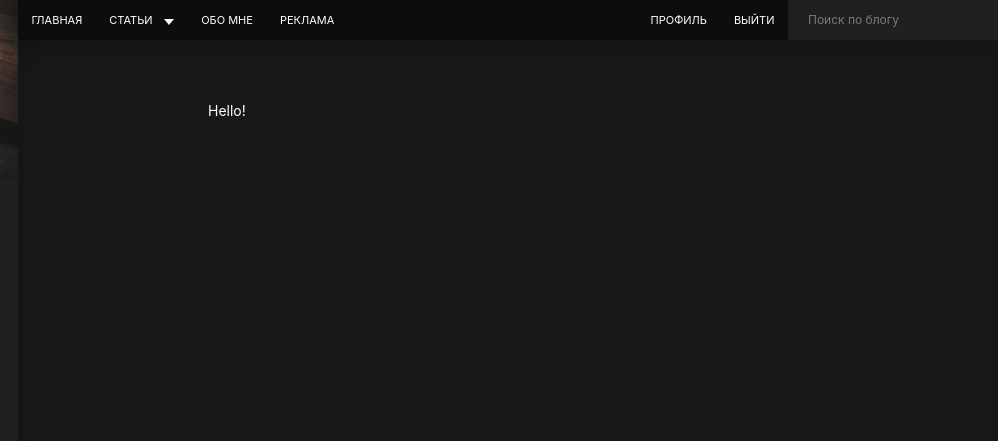
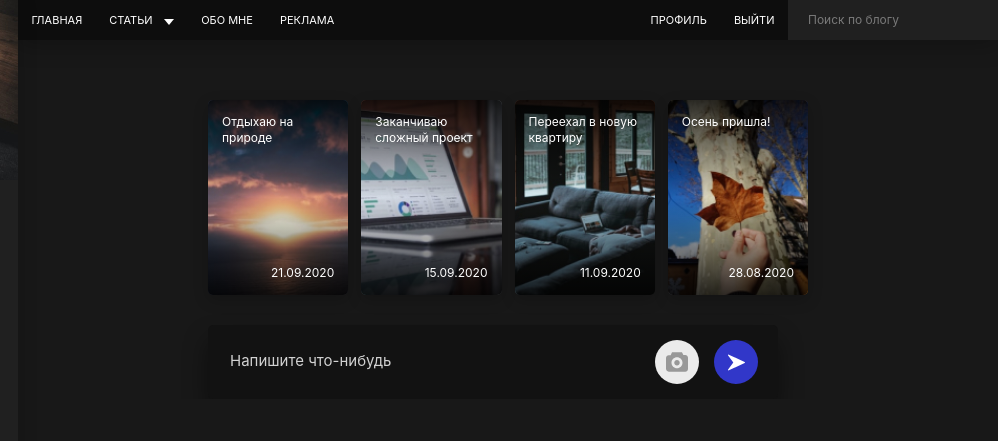
Before and after one commit to RVR2D2/my-personal_Blog, a website: page src/index.html in a window 1280 px wide. Shown: the top 441 px of the page, 282-1280 px from the left. Drawn offline with nearby package versions, Linux system fonts and the light colour scheme; files that its build step writes are made by us from their sources.

Commit message:
stories and form

```diff
--- /dev/null
+++ b/src/assets/scss/blocks/_add-post.scss
@@ -0,0 +1,62 @@
+.add-post {
+  padding: 1.5rem 2rem;
+  margin-right: 3rem;
+  background: $secondary;
+  border-radius: 5px;
+  box-shadow: 0 15px 25px rgba($black, .45);
+}
+
+.add-post__form {
+  display: flex;
+  align-items: center;
+}
+
+.add-post__textarea {
+  display: block;
+  width: 80%;
+  height: 26px;
+  border: none;
+  background: transparent;
+  resize: none;
+  font-family: inherit;
+  font-size: 1.5rem;
+  color: $white;
+  &::placeholder  {
+    color: #D2D2D2;
+  }
+}
+
+.add-post__form-action {
+  width: 20%;
+  display: flex;
+  justify-content: flex-end;
+}
+
+.add-post__file, .add-post__send  {
+  display: block;
+  width: 4.4rem;
+  height: 4.4rem;
+  border-radius: 50%;
+  cursor: pointer;
+  border: none;
+  transition: background .2s linear;
+}
+
+.add-post__file {
+  background: #EBEBEB
+  url("../images/add-photo.svg") center no-repeat;
+  input {
+    display: none;
+  }
+  &:hover {
+    background-color: darken(#EBEBEB, 5%);
+  }
+}
+
+.add-post__send {
+  margin-left: 1.5rem;
+  background-color: $blue;
+  &:hover {
+    background-color: darken($blue, 5%);
+  }
+}
--- /dev/null
+++ b/src/assets/scss/blocks/_stories.scss
@@ -0,0 +1,68 @@
+.stories {
+  display: grid;
+  grid-template-columns: 1fr 1fr 1fr 1fr;
+  grid-column-gap: 13px;
+  grid-template-rows: 195px;
+  margin-bottom: 3rem;
+}
+
+.stories__item {
+  overflow: hidden;
+  position: relative;
+  border-radius: 5px;
+  box-shadow: 0 5px 15px rgba($black, .2);
+  cursor: pointer;
+  &:after {
+    content: '';
+    display: block;
+    width: 100%;
+    height: 100%;
+    position: absolute;
+    top: 0;
+    left: 0;
+    z-index: 2;
+    background-image: linear-gradient(to bottom,
+            rgba($black, .8),
+            rgba($black, 0) 50%,
+            rgba($black, .8));
+  }
+  &:hover {
+    .stories__preview {
+      transform: scale(1.3);
+      transition-duration: 5s;
+    }
+  }
+}
+
+.stories__preview {
+  display: block;
+  width: 100%;
+  height: 100%;
+  object-fit: cover;
+  position: absolute;
+  top: 0;
+  left: 0;
+  z-index: 1;
+  transform: scale(1.05);
+  transition: transform 1s ease-in-out;
+}
+
+.stories__title, .stories__date {
+  width: 100%;
+  padding: 1.4rem;
+  line-height: 1.3;
+  font-size: 1.2rem;
+  color: $white;
+  left: 0;
+  position: absolute;
+  z-index: 3;
+}
+
+.stories__title {
+  top: 0;
+}
+
+.stories__date {
+  bottom: 0;
+  text-align: right;
+}
--- a/src/assets/scss/style.scss
+++ b/src/assets/scss/style.scss
@@ -31,3 +31,5 @@ body {
 @import "blocks/nav";
 @import "blocks/search";
 @import "blocks/subnav";
+@import "blocks/stories";
+@import "blocks/add-post";
--- a/src/index.html
+++ b/src/index.html
@@ -2,5 +2,51 @@
 layout: default
 title: VadimDev | Home
 ---
+<div class="stories">
+    <div class="stories__item">
+        <img class="stories__preview" src="assets/images/stories/stories1.jpg" alt="stories1">
+        <div class="stories__title">
+            Отдыхаю на природе
+        </div>
+        <time class="stories__date" datetime="2020-09-21 19:21">21.09.2020</time>
+    </div>
+    <div class="stories__item">
+        <img class="stories__preview" src="assets/images/stories/stories2.jpg" alt="stories2">
+        <div class="stories__title">
+            Заканчиваю
+            сложный проект
+        </div>
+        <time class="stories__date" datetime="2020-09-15 19:21">15.09.2020</time>
+    </div>
+    <div class="stories__item">
+        <img class="stories__preview" src="assets/images/stories/stories3.jpg" alt="stories3">
+        <div class="stories__title">
+            Переехал в новую
+            квартиру
+        </div>
+        <time class="stories__date" datetime="2020-09-11 19:21">11.09.2020</time>
+    </div>
+    <div class="stories__item">
+        <img class="stories__preview" src="assets/images/stories/stories4.jpg" alt="stories4">
+        <div class="stories__title">
+            Осень пришла!
+        </div>
+        <time class="stories__date" datetime="2020-08-28 19:21">28.08.2020</time>
+    </div>
+</div> <!--Stories
 
-Hello!
+<!-Add post-->
+<div class="add-post">
+    <form class="add-post__form" action="/" method="post">
+        <textarea class="add-post__textarea" name="post-text" placeholder="Напишите что-нибудь"></textarea>
+        <div class="add-post__form-action">
+            <label class="add-post__file" for="add-post-file">
+                <input type="file" id="add-post-file">
+            </label>
+            <button class="add-post__send" type="submit">
+                <img src="assets/images/send.svg" alt="Отправить">
+            </button>
+        </div>
+
+    </form>
+</div>
```
Also changed, not shown: dist/assets/css/style.css, dist/assets/css/style.min.css, dist/assets/images/add-photo.svg (added), dist/assets/images/send.svg (added), dist/assets/images/stories/stories1.jpg (added), dist/assets/images/stories/stories2.jpg (added), dist/assets/images/stories/stories3.jpg (added), dist/assets/images/stories/stories4.jpg (added), dist/index.html, src/assets/images/add-photo.svg (added), src/assets/images/send.svg (added), src/assets/images/stories/stories1.jpg (added), src/assets/images/stories/stories2.jpg (added), src/assets/images/stories/stories3.jpg (added), 2 more files.
